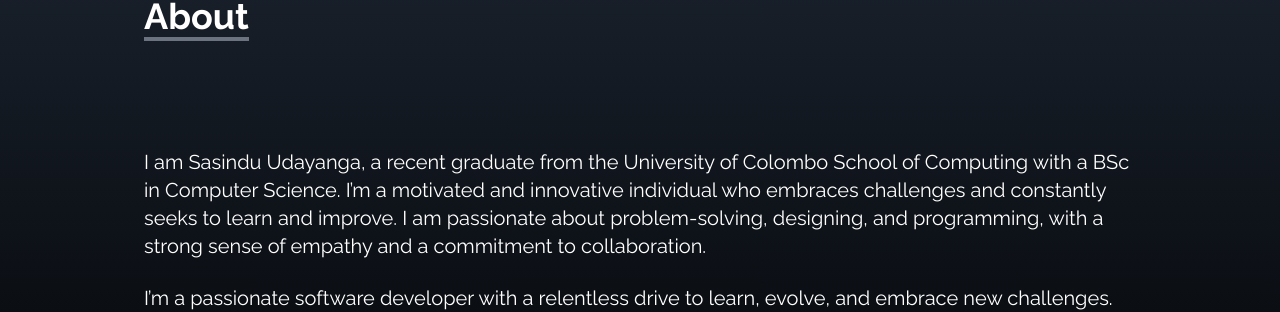
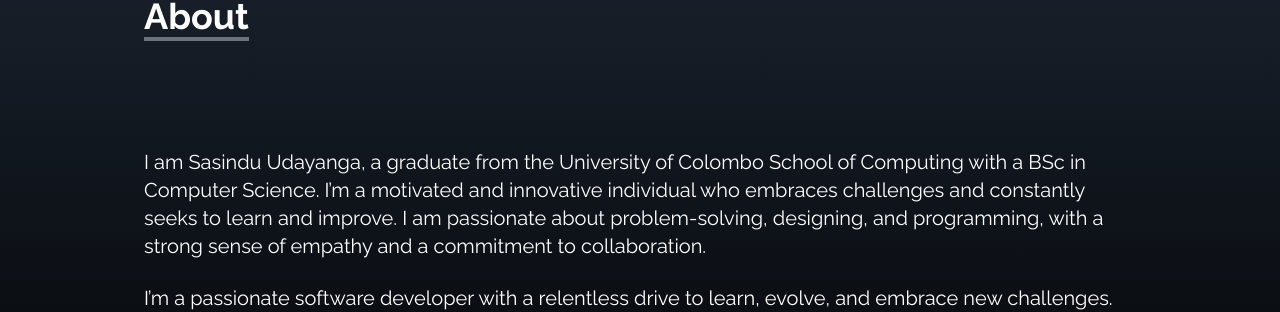
Before and after one commit to sasinduudayanga/portfolio_website, a React (Create React App) app: page / in a window 1280 px wide. Shown: the part 1004-1316 px from the top of the page. Built offline with nearby package versions, Linux system fonts and the light colour scheme; the HTML template or start-up script is replaced by a standard one.

Commit message:
minor changes

```diff
--- a/src/components/About.jsx
+++ b/src/components/About.jsx
@@ -13,7 +13,7 @@ const About = () => {
           </p>
         </div>
         <p className="text-xl mt-20 ">
-          I am Sasindu Udayanga, a recent graduate from the University of
+          I am Sasindu Udayanga, a graduate from the University of
           Colombo School of Computing with a BSc in Computer Science. I’m a
           motivated and innovative individual who embraces challenges and
           constantly seeks to learn and improve. I am passionate about
```
